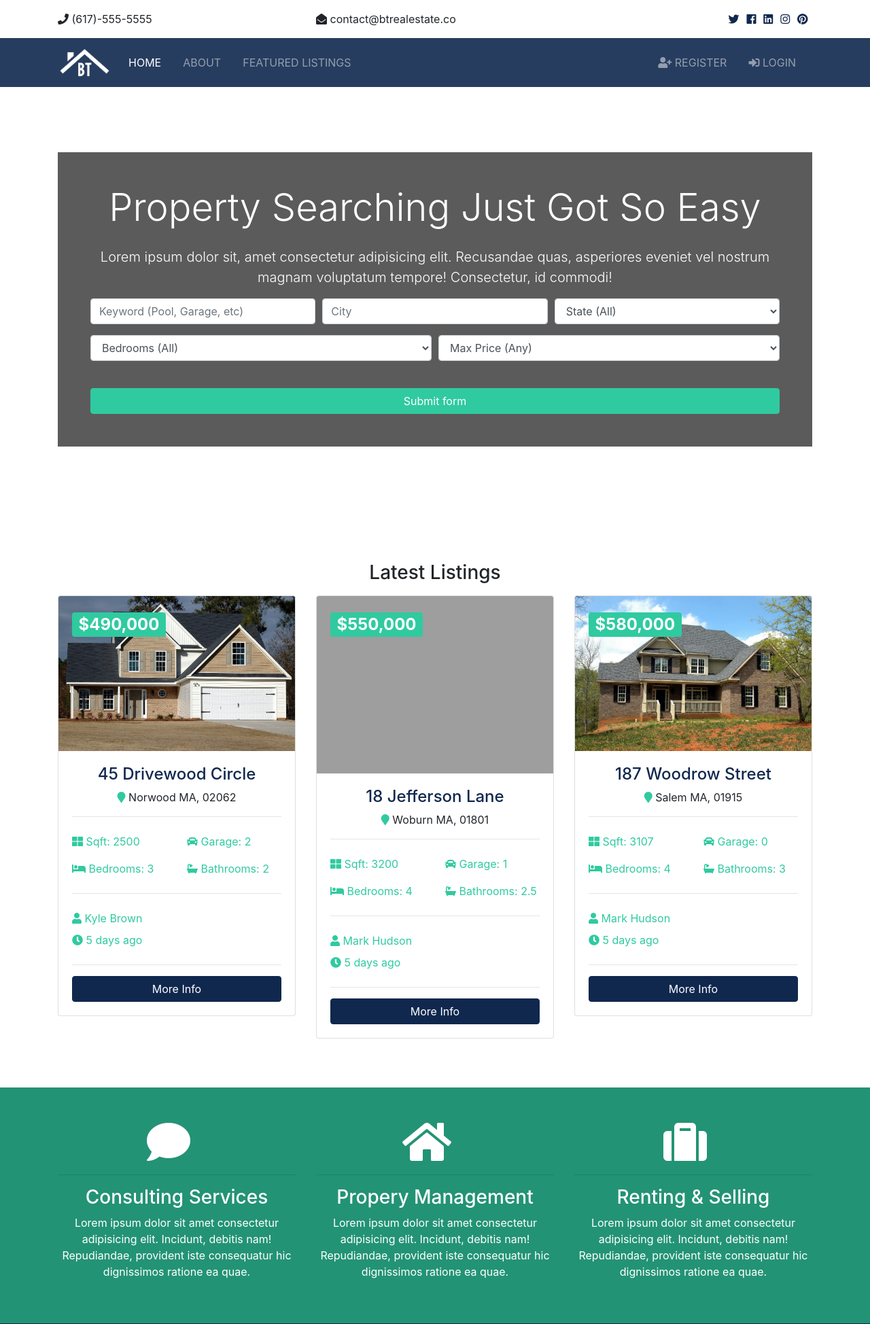
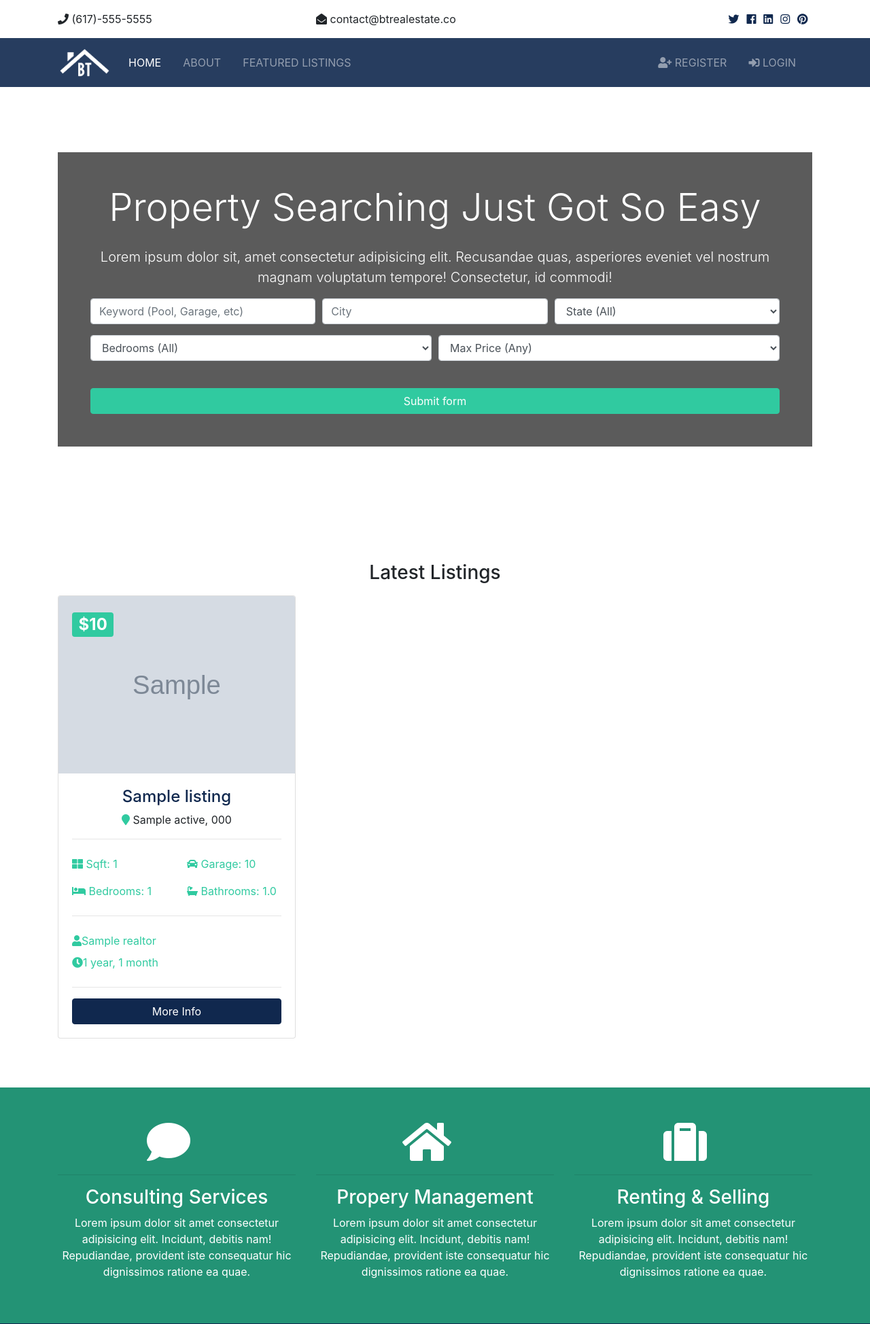
Before and after one commit to jthomps838/btre_site, a Django app: page / in a window 1280 px wide. Shown: the top 1948 px of the page at 68% size. Run offline with Django 3.2, Linux system fonts and the light colour scheme; tables that the repository leaves empty hold one stand-in row (values such as "Sample post"); grey boxes marked "Sample" are stand-in pictures; some libraries are stand-ins or nearby versions; grey boxes are pictures that could not be loaded.

Commit message:
add dynamic home and about listings and realtors

```diff
--- a/listings/urls.py
+++ b/listings/urls.py
@@ -3,7 +3,7 @@ from django.urls import path
 from . import views
 
 urlpatterns = [
-    path('', views.listings, name='index'),
+    path('', views.index),
     path('<int:listing_id>', views.listing, name='listing'),
     path('search', views.search, name='search')
 ]
--- a/listings/views.py
+++ b/listings/views.py
@@ -4,7 +4,7 @@ from django.core.paginator import EmptyPage, PageNotAnInteger, Paginator
 # Create your views here.
 
 
-def listings(request):
+def index(request):
     listings = Listing.objects.order_by('-list_date').filter(is_published=True)
 
     paginator = Paginator(listings, 6)
--- a/pages/views.py
+++ b/pages/views.py
@@ -1,10 +1,24 @@
 from django.shortcuts import render
 # Create your views here.
+from listings.models import Listing
+from realtors.models import Realtor
 
 
 def index(request):
-    return render(request, 'pages/index.html')
+    listings = Listing.objects.order_by(
+        '-list_date').filter(is_published=True)[:3]
+
+    context = {
+        'listings': listings
+    }
+    return render(request, 'pages/index.html', context)
 
 
 def about(request):
-    return render(request, 'pages/about.html')
+    realtors = Realtor.objects.all()
+    mvp_realtors = realtors.filter(is_mvp=True)
+    context = {
+        'realtors': realtors,
+        'mvp_realtors': mvp_realtors
+    }
+    return render(request, 'pages/about.html', context)
--- a/templates/pages/index.html
+++ b/templates/pages/index.html
@@ -1,5 +1,6 @@
 {% extends 'base.html' %}
 {% load static %}
+{% load humanize %}
 {% block content %}
 
   <!-- Showcase -->
@@ -131,135 +132,56 @@
     <div class="container">
       <h3 class="text-center mb-3">Latest Listings</h3>
       <div class="row">
-        <!-- Listing 1 -->
+        {% if listings %}
+            {% for listing in listings %}
+              <!-- Listing  -->
               <div class="col-md-6 col-lg-4 mb-4">
                 <div class="card listing-preview">
-            <img class="card-img-top" src="{% static 'img/homes/home-1.jpg' %}"  alt="">
+                  <img class="card-img-top" src="{{ listing.photo_main.url }}"  alt="">
                   <div class="card-img-overlay">
                     <h2>
-                <span class="badge badge-secondary text-white">$490,000</span>
+                      <span class="badge badge-secondary text-white">${{ listing.price | intcomma }}</span>
                     </h2>
                   </div>
                   <div class="card-body">
                     <div class="listing-heading text-center">
-                <h4 class="text-primary">45 Drivewood Circle</h4>
+                      <h4 class="text-primary">{{ listing.title }}</h4>
                       <p>
-                  <i class="fas fa-map-marker text-secondary"></i> Norwood MA, 02062</p>
+                        <i class="fas fa-map-marker text-secondary"></i> {{ listing.city }} {{ listing.state }}, {{ listing.zipcode }}</p>
                     </div>
                     <hr>
                     <div class="row py-2 text-secondary">
                       <div class="col-6">
-                  <i class="fas fa-th-large"></i> Sqft: 2500</div>
+                        <i class="fas fa-th-large"></i> Sqft: {{ listing.sqft }}</div>
                       <div class="col-6">
-                  <i class="fas fa-car"></i> Garage: 2</div>
+                        <i class="fas fa-car"></i> Garage: {{ listing.garage }}</div>
                     </div>
                     <div class="row py-2 text-secondary">
                       <div class="col-6">
-                  <i class="fas fa-bed"></i> Bedrooms: 3</div>
+                        <i class="fas fa-bed"></i> Bedrooms: {{ listing.bedrooms }}</div>
                       <div class="col-6">
-                  <i class="fas fa-bath"></i> Bathrooms: 2</div>
+                        <i class="fas fa-bath"></i> Bathrooms: {{ listing.bathrooms }}</div>
                     </div>
                     <hr>
                     <div class="row py-2 text-secondary">
                       <div class="col-6">
-                  <i class="fas fa-user"></i> Kyle Brown</div>
+                        <i class="fas fa-user"></i>{{ listing.realtor }}</div>
                     </div>
                     <div class="row text-secondary pb-2">
                       <div class="col-6">
-                  <i class="fas fa-clock"></i> 5 days ago</div>
+                        <i class="fas fa-clock"></i>{{ listing.list_date | timesince }}</div>
                     </div>
                     <hr>
-              <a href="listing.html" class="btn btn-primary btn-block">More Info</a>
+                    <a href="{% url 'listing' listing.id %}" class="btn btn-primary btn-block">More Info</a>
                   </div>
                 </div>
               </div>
-
-        <!-- Listing 2 -->
-        <div class="col-md-6 col-lg-4 mb-4">
-          <div class="card listing-preview">
-            <img class="card-img-top" src="{% static 'img/homes/home-2.jpg' %}" alt="">
-            <div class="card-img-overlay">
-              <h2>
-                <span class="badge badge-secondary text-white">$550,000</span>
-              </h2>
+            {% endfor %}
+        {% else %}
+          <div class='col-md-12'>
+            <p>No Listings Available</p>
           </div>
-            <div class="card-body">
-              <div class="listing-heading text-center">
-                <h4 class="text-primary">18 Jefferson Lane</h4>
-                <p>
-                  <i class="fas fa-map-marker text-secondary"></i> Woburn MA, 01801</p>
-              </div>
-              <hr>
-              <div class="row py-2 text-secondary">
-                <div class="col-6">
-                  <i class="fas fa-th-large"></i> Sqft: 3200</div>
-                <div class="col-6">
-                  <i class="fas fa-car"></i> Garage: 1</div>
-              </div>
-              <div class="row py-2 text-secondary">
-                <div class="col-6">
-                  <i class="fas fa-bed"></i> Bedrooms: 4</div>
-                <div class="col-6">
-                  <i class="fas fa-bath"></i> Bathrooms: 2.5</div>
-              </div>
-              <hr>
-              <div class="row py-2 text-secondary">
-                <div class="col-6">
-                  <i class="fas fa-user"></i> Mark Hudson</div>
-              </div>
-              <div class="row text-secondary pb-2">
-                <div class="col-6">
-                  <i class="fas fa-clock"></i> 5 days ago</div>
-              </div>
-              <hr>
-              <a href="listing.html" class="btn btn-primary btn-block">More Info</a>
-            </div>
-          </div>
-        </div>
-
-        <!-- Listing 3 -->
-        <div class="col-md-6 col-lg-4 mb-4">
-          <div class="card listing-preview">
-            <img class="card-img-top" src="{% static 'img/homes/home-3.jpg' %}" alt="">
-            <div class="card-img-overlay">
-              <h2>
-                <span class="badge badge-secondary text-white">$580,000</span>
-              </h2>
-            </div>
-            <div class="card-body">
-              <div class="listing-heading text-center">
-                <h4 class="text-primary">187 Woodrow Street</h4>
-                <p>
-                  <i class="fas fa-map-marker text-secondary"></i> Salem MA, 01915</p>
-              </div>
-              <hr>
-              <div class="row py-2 text-secondary">
-                <div class="col-6">
-                  <i class="fas fa-th-large"></i> Sqft: 3107</div>
-                <div class="col-6">
-                  <i class="fas fa-car"></i> Garage: 0</div>
-              </div>
-              <div class="row py-2 text-secondary">
-                <div class="col-6">
-                  <i class="fas fa-bed"></i> Bedrooms: 4</div>
-                <div class="col-6">
-                  <i class="fas fa-bath"></i> Bathrooms: 3</div>
-              </div>
-              <hr>
-              <div class="row py-2 text-secondary">
-                <div class="col-6">
-                  <i class="fas fa-user"></i> Mark Hudson</div>
-              </div>
-              <div class="row text-secondary pb-2">
-                <div class="col-6">
-                  <i class="fas fa-clock"></i> 5 days ago</div>
-              </div>
-              <hr>
-              <a href="listing.html" class="btn btn-primary btn-block">More Info</a>
-            </div>
-          </div>
-        </div>
-
+        {% endif %}
       </div>
     </div>
   </section>
--- a/templates/partials/_navbar.html
+++ b/templates/partials/_navbar.html
@@ -33,7 +33,7 @@
             {% else %}
             class="nav-item mr-3"
             {% endif %}>
-            <a class="nav-link" href="{% url 'index' %}">Featured Listings</a>
+            <a class="nav-link" href="/listings">Featured Listings</a>
           </li>
         </ul>
 
```
Also changed, not shown: templates/pages/about.html (+14 -28 lines). Lines whose indentation alone changed are shown as unchanged.
